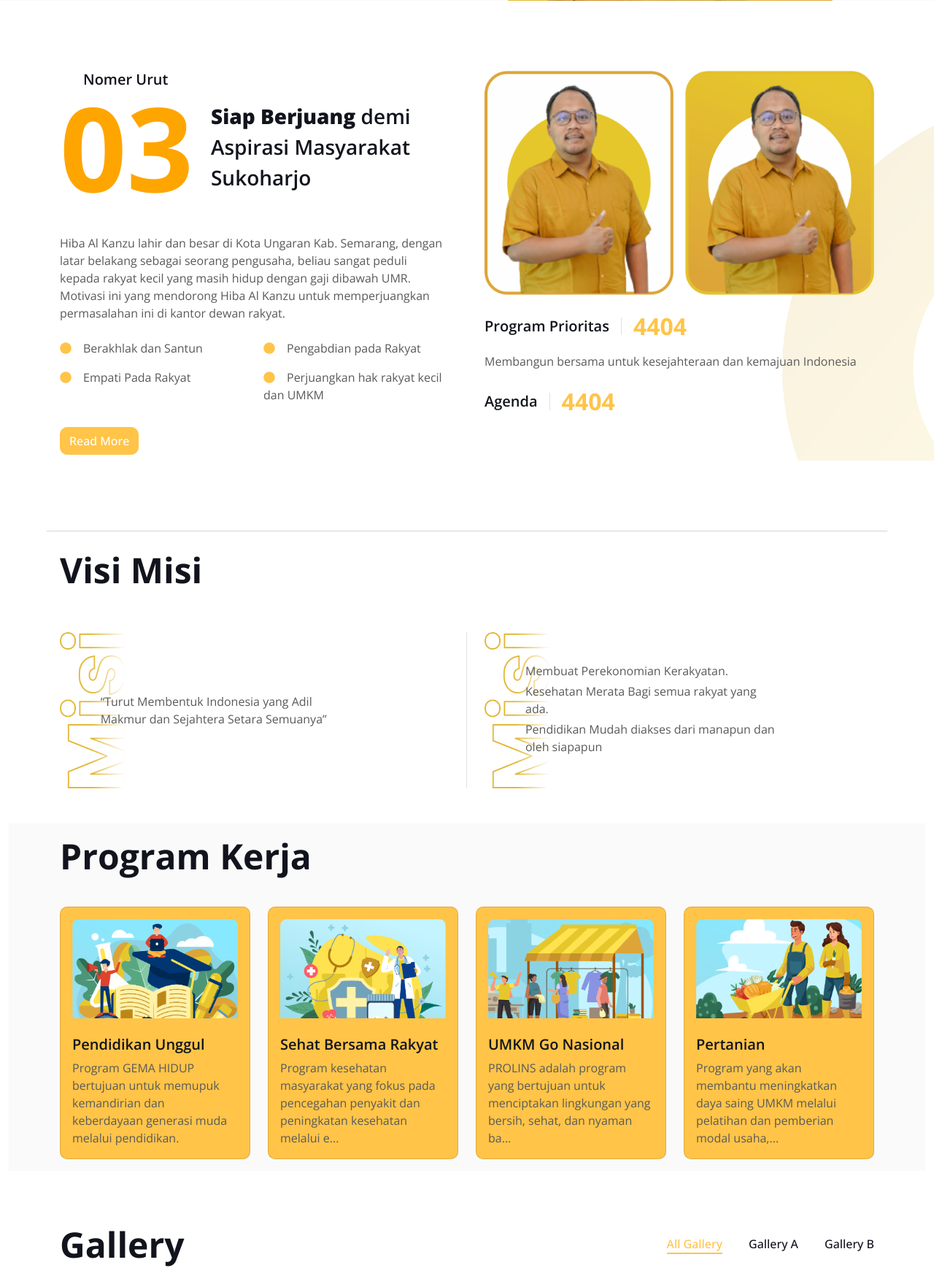
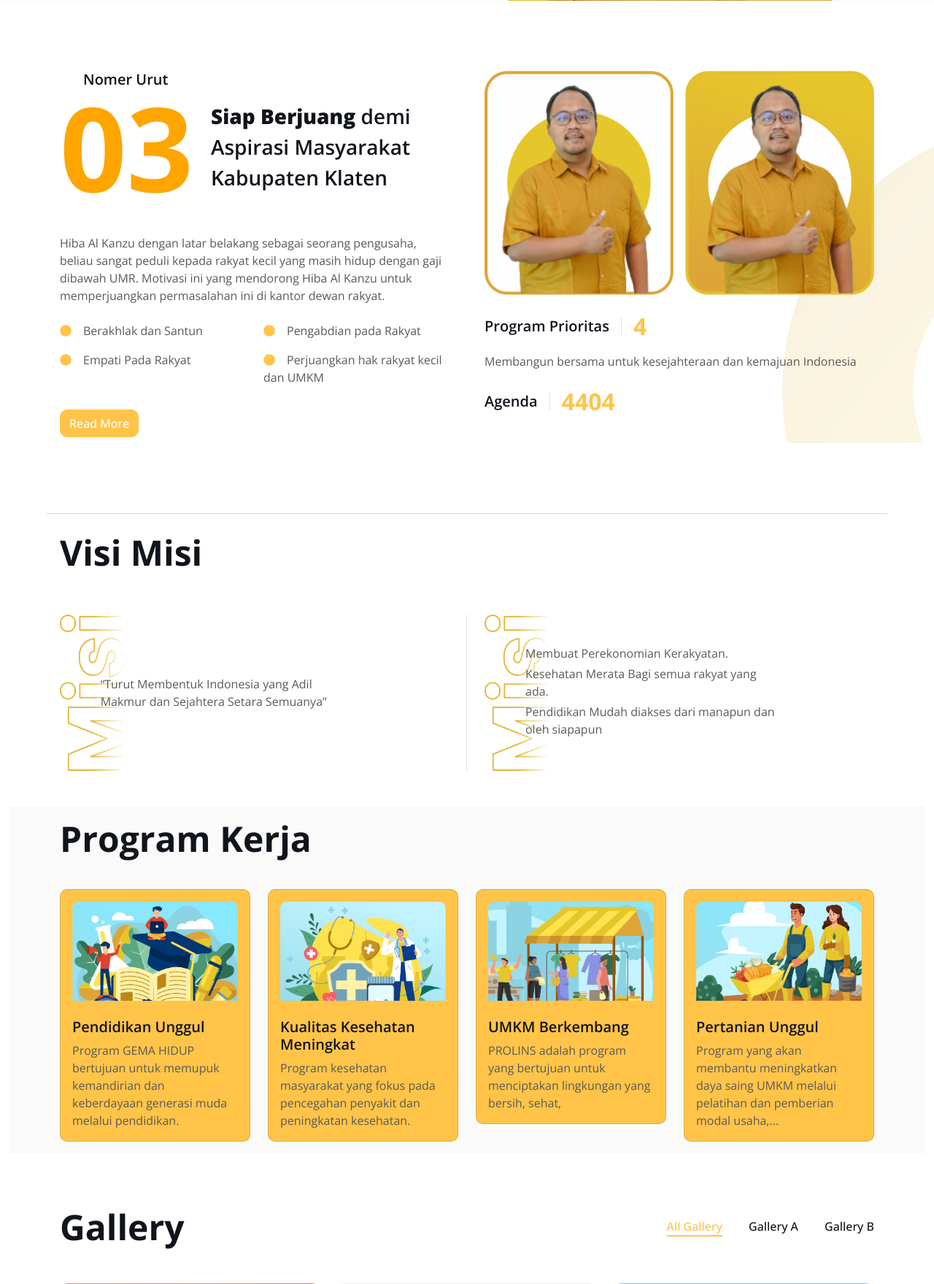
Before and after one commit to Shoichiinaba/caleg_hiba, a PHP site: page / in a window 1280 px wide. Shown: the part 524-2283 px from the top of the page at 73% size. Run offline with PHP 8.4, Linux system fonts and the light colour scheme; some libraries are stand-ins or nearby versions.

Commit message:
update konten

```diff
--- a/css/style.css
+++ b/css/style.css
@@ -117,13 +117,15 @@
     background-position-y: -119%;
 }
 
-#contact {
+/* #contact
+{
     margin-bottom: 6rem;
     background: url(../img/Lingkaran.png) right top no-repeat;
-    background-size: 55%;
-    background-position-x: 2%;
-    background-position-y: 43%;
-}
+    background-size: 55%; */
+    /* background-position-x: 2%;
+    background-position-y: 43%; */
+
+
 @media only screen and (max-width: 768px) {
     #home {
         background: none;
--- a/index.php
+++ b/index.php
@@ -82,7 +82,7 @@
                     <h2 class=" mb-0"><b>Caleg DPRD Kabupaten KLATEN</b></h2>
                     <h1 class="display-3 mb-3 txt-hib"><strong>Hibba</strong></h1>
                     <h2 class="typed-text-output d-inline"></h2>
-                    <div class="typed-text d-none">Kader DPRD Klaten Dari Partai GOLKAR</div>
+                    <div class="typed-text d-none">DAPIL 4 KABUPATEN KLATEN</div>
                     <div class="d-flex align-items-center pt-5">
                         <a href="" class="btn btn-secondary py-1 px-4 me-5 ">
                             <i class="text-dark">
@@ -144,10 +144,11 @@
                         <div class="years flex-shrink-0 text-center me-4">
                             <h3 class="display-1 mb-0" style="color: orange;">03</h3>
                         </div>
-                        <h3 class="lh-base mb-0"><strong>Siap Berjuang </strong> demi Aspirasi Masyarakat Sukoharjo</h3>
+                        <h3 class="lh-base mb-0"><strong>Siap Berjuang </strong> demi Aspirasi Masyarakat Kabupaten
+                            Klaten</h3>
                     </div>
-                    <p class="mb-4 mt-1">Hiba Al Kanzu lahir dan besar di Kota Ungaran Kab. Semarang, dengan latar
-                        belakang sebagai seorang pengusaha, beliau sangat peduli kepada rakyat kecil yang masih hidup
+                    <p class="mb-4 mt-1">Hiba Al Kanzu dengan latar belakang sebagai seorang pengusaha, beliau sangat
+                        peduli kepada rakyat kecil yang masih hidup
                         dengan gaji dibawah UMR. Motivasi ini yang mendorong Hiba Al Kanzu untuk memperjuangkan
                         permasalahan ini di kantor dewan rakyat.</p>
                     <div class="row">
@@ -174,7 +175,7 @@
                     </div>
                     <div class="d-flex align-items-center mb-3">
                         <h5 class="border-end pe-3 me-3 mb-0">Program Prioritas</h5>
-                        <h2 class="text-secondary fw-bold mb-0" data-toggle="counter-up"><strong>4404</strong></h2>
+                        <h2 class="text-secondary fw-bold mb-0" data-toggle="counter-up"><strong>4</strong></h2>
                     </div>
                     <p class="mb-4">Membangun bersama untuk kesejahteraan dan kemajuan Indonesia</p>
                     <div class="d-flex align-items-center mb-3">
@@ -325,9 +326,8 @@
                                         </figure>
                                     </div>
                                     <div class="col-8">
-                                        <h6 class="text-black">Sehat Bersama Rakyat</h6>
+                                        <h6 class="text-black">Kualitas Kesehatan Meningkat</h6>
                                         Program kesehatan masyarakat yang fokus pada pencegahan penyakit dan peningkatan
-                                        kesehatan melalui e...
                                     </div>
                                 </div>
                             </div>
@@ -335,10 +335,9 @@
                                 <figure class="zoom-effect">
                                     <img src="img/Kesehatan.png" class="card-img-top" alt="Sehat Bersama Rakyat (SBR)">
                                 </figure>
-                                <h5 class="mt-4 text-black">Sehat Bersama Rakyat</h5>
+                                <h5 class="mt-4 text-black">Kualitas Kesehatan Meningkat</h5>
                                 Program kesehatan masyarakat yang fokus pada pencegahan penyakit dan peningkatan
-                                kesehatan
-                                melalui e...
+                                kesehatan.
                             </div>
                         </div>
                     </div>
@@ -353,10 +352,9 @@
                                         </figure>
                                     </div>
                                     <div class="col-8">
-                                        <h6 class="text-black">UMKM Go Nasional</h6>
+                                        <h6 class="text-black">UMKM Berkembang</h6>
                                         PROLINS adalah program yang bertujuan untuk menciptakan lingkungan yang bersih,
-                                        sehat,
-                                        dan nyaman ba...
+                                        sehat
                                     </div>
                                 </div>
                             </div>
@@ -365,10 +363,8 @@
                                     <img src="img/Pasar.png" class="card-img-top"
                                         alt="PROLINS (Program Lingkungan Sehat)">
                                 </figure>
-                                <h5 class="mt-4 text-black">UMKM Go Nasional</h5>
+                                <h5 class="mt-4 text-black">UMKM Berkembang</h5>
                                 PROLINS adalah program yang bertujuan untuk menciptakan lingkungan yang bersih, sehat,
-                                dan
-                                nyaman ba...
                             </div>
                         </div>
                     </div>
@@ -383,10 +379,10 @@
                                         </figure>
                                     </div>
                                     <div class="col-8">
-                                        <h6 class="text-black">Pertanian</h6>
+                                        <h6 class="text-black">Pertanian Unggul</h6>
                                         Program yang akan membantu meningkatkan daya saing UMKM melalui pelatihan dan
                                         pemberian
-                                        modal usaha,...
+                                        modal usaha
                                     </div>
                                 </div>
                             </div>
@@ -394,7 +390,7 @@
                                 <figure class="zoom-effect">
                                     <img src="img/Pertanian.png" class="card-img-top" alt="UMKM Berdaya Saing (UBS)">
                                 </figure>
-                                <h5 class="mt-4 text-black">Pertanian</h5>
+                                <h5 class="mt-4 text-black">Pertanian Unggul</h5>
                                 Program yang akan membantu meningkatkan daya saing UMKM melalui pelatihan dan pemberian
                                 modal
                                 usaha,...
@@ -786,13 +782,13 @@
                     <div class="col-6">
                         <div class="container-sm p-0 m-0 px-0 wow fadeInUp" data-wow-delay="0.1s">
                             <p class="mb-2">My office:</p>
-                            <h3 class="fw-bold">Mapagan, Jawa Tengah, indonesia</h3>
+                            <h3 class="fw-bold">Kec. Juwiring, Wonosari, Delanggu, Ceper</h3>
                             <hr class="w-100">
                             <p class="mb-2">Call me:</p>
                             <h3 class="fw-bold">+62 8767 6789 652</h3>
                             <hr class="w-100">
                             <p class="mb-2">Mail me:</p>
-                            <h3 class="fw-bold">hiba@kanpa.co.id</h3>
+                            <h3 class="fw-bold">hiba@teman-hibba.com</h3>
                         </div>
                     </div>
                     <div class="col-1" style="margin: -3px; padding: -3px;">
@@ -800,7 +796,7 @@
                     <div class="col-5 ">
                         <div class="container-sm p-0 m-0 px-0 wow fadeInUp" data-wow-delay="0.1s">
                             <iframe
-                                src="https://www.google.com/maps/embed?pb=!1m18!1m12!1m3!1d3959.0907201097357!2d110.39826681509645!3d-7.115485094861684!2m3!1f0!2f0!3f0!3m2!1i1024!2i768!4f13.1!3m3!1m2!1s0x2e7089a95628a559%3A0x2f5966fe8e2eb5eb!2sPT%20Kanpa%20(%20Kanzu%20Permai%20Abadi%20)!5e0!3m2!1sid!2sid!4v1672375026580!5m2!1sid!2sid"
+                                src="https://www.google.com/maps/embed?pb=!1m18!1m12!1m3!1d3954.321183447426!2d110.75041547333399!3d-7.648570075663974!2m3!1f0!2f0!3f0!3m2!1i1024!2i768!4f13.1!3m3!1m2!1s0x2e7a3f03bc557ac3%3A0x899ae1d2aeff350d!2sGriya%20Kanzu%20Klaten!5e0!3m2!1sid!2sid!4v1693024981386!5m2!1sid!2sid"
                                 frameborder="0" style="width: 100%; height: 270px; border:0; border-radius: 15px;"
                                 allowfullscreen="" aria-hidden="false" tabindex="0">
                             </iframe>
@@ -817,19 +813,19 @@
                     <div class="col-12 pt-3">
                         <div class="container-sm p-0 m-0 px-0 wow fadeInUp" data-wow-delay="0.1s">
                             <p class="mb-2">My office:</p>
-                            <h3 class="fw-bold">Mapagan, Jawa Tengah, indonesia</h3>
+                            <h3 class="fw-bold">Kec. Juwiring, Wonosari, Delanggu, Ceper</h3>
                             <hr class="w-100">
                             <p class="mb-2">Call me:</p>
                             <h3 class="fw-bold">+62 8767 6789 652</h3>
                             <hr class="w-100">
                             <p class="mb-2">Mail me:</p>
-                            <h3 class="fw-bold">hiba@kanpa.co.id</h3>
+                            <h3 class="fw-bold">hiba@teman-hibba.com</h3>
                         </div>
                     </div>
                     <div class="col-12">
                         <div class="container-sm p-0 m-0 px-0 wow fadeInUp" data-wow-delay="0.1s">
                             <iframe
-                                src="https://www.google.com/maps/embed?pb=!1m18!1m12!1m3!1d3959.0907201097357!2d110.39826681509645!3d-7.115485094861684!2m3!1f0!2f0!3f0!3m2!1i1024!2i768!4f13.1!3m3!1m2!1s0x2e7089a95628a559%3A0x2f5966fe8e2eb5eb!2sPT%20Kanpa%20(%20Kanzu%20Permai%20Abadi%20)!5e0!3m2!1sid!2sid!4v1672375026580!5m2!1sid!2sid"
+                                src="https://www.google.com/maps/embed?pb=!1m18!1m12!1m3!1d3954.321183447426!2d110.75041547333399!3d-7.648570075663974!2m3!1f0!2f0!3f0!3m2!1i1024!2i768!4f13.1!3m3!1m2!1s0x2e7a3f03bc557ac3%3A0x899ae1d2aeff350d!2sGriya%20Kanzu%20Klaten!5e0!3m2!1sid!2sid!4v1693024981386!5m2!1sid!2sid"
                                 frameborder="0" style="width: 100%; height: 270px; border:0; border-radius: 15px;"
                                 allowfullscreen="" aria-hidden="false" tabindex="0">
                             </iframe>
@@ -846,11 +842,11 @@
             <div class="container">
                 <div class="row">
                     <div class="col-md-6 text-center text-md-start mb-3 mb-md-0">
-                        &copy; <a class="border-bottom text-secondary" href="#">Hiba.kanpa.co.id</a>, All Right
+                        &copy; <a class="border-bottom text-secondary" href="#">teman-hibba.com</a>, All Right
                         Reserved.
                     </div>
                     <div class="col-md-6 text-center text-md-end">
-                        <a class="border-bottom text-secondary"> Caleg No 04 Dari Partai Golkar</a>
+                        <a class="border-bottom text-secondary"> DAPIL 4 KABUPATEN KLATEN</a>
                     </div>
                 </div>
             </div>
```
